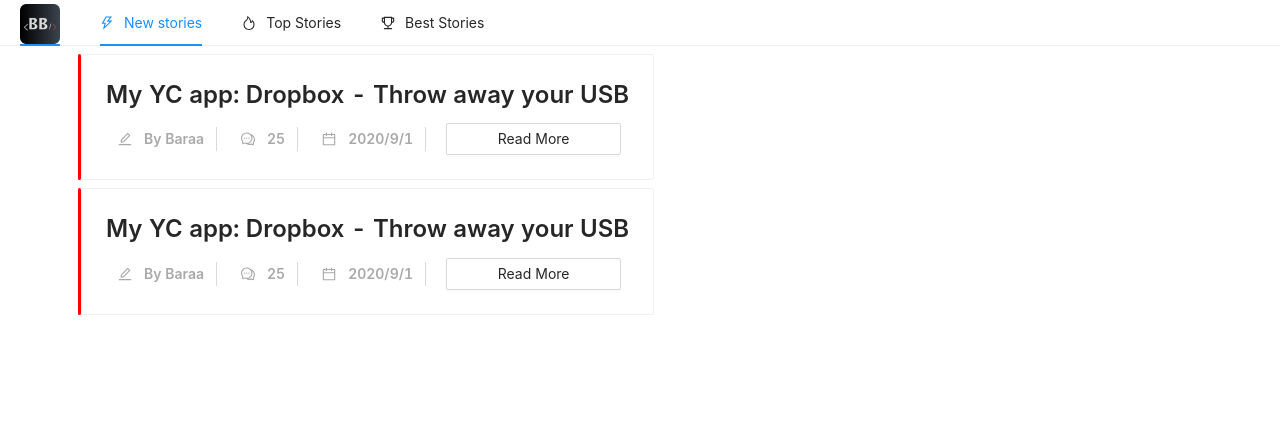
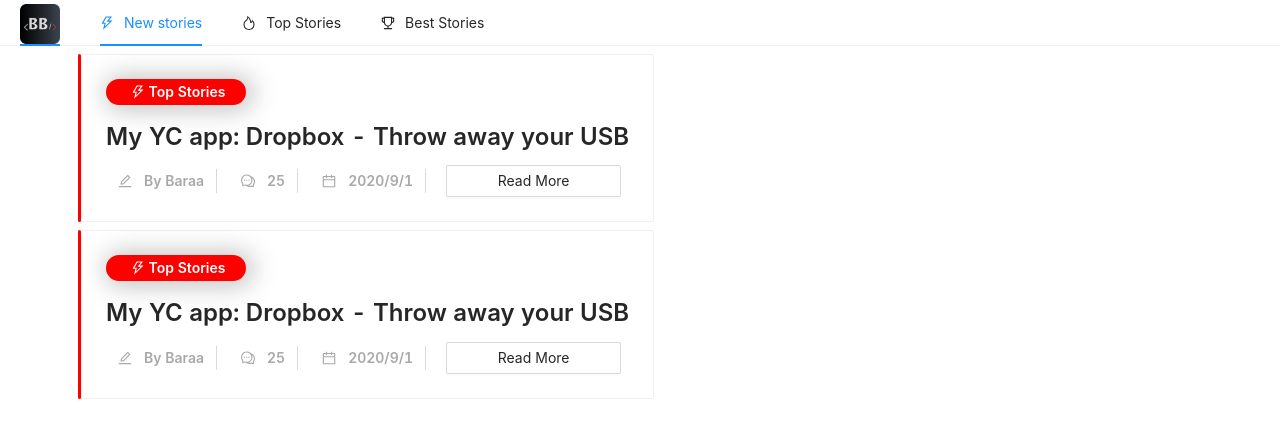
Before and after one commit to BaraaSoft/HackerNews, a React (Create React App) app: page / in a window 1280 px wide. Shown: the top 438 px of the page. Built offline with nearby package versions, Linux system fonts and the light colour scheme.

Commit message:
adding list item badge

```diff
--- a/src/App.css
+++ b/src/App.css
@@ -2,3 +2,8 @@
     max-width: 1140px;
     margin: 0 auto;
 }
+
+.shadow1{
+-webkit-box-shadow: 3px 1px 23px 5px rgba(133, 133, 133, 0.509);
+box-shadow: 3px 1px 23px 5px rgba(133, 133, 133, 0.461);
+}
--- a/src/components/ItemView.component.js
+++ b/src/components/ItemView.component.js
@@ -1,7 +1,7 @@
 import React, { useEffect } from 'react';
 import styled from 'styled-components';
-import { Typography, Card, Divider, Button } from 'antd';
-import { EditOutlined, CommentOutlined, CalendarOutlined, DoubleRightOutlined } from '@ant-design/icons';
+import { Typography, Card, Divider, Button, Badge } from 'antd';
+import { EditOutlined, CommentOutlined, CalendarOutlined, ThunderboltOutlined } from '@ant-design/icons';
 import moment from 'moment'
 
 const { Title, Text } = Typography;
@@ -51,6 +51,21 @@
     padding:0px 8px;
 `;
 
+const CategoryDiv = styled.div`
+
+    background-color:red;
+    color: white;
+    max-width:140px;
+    padding:2px 16px;
+    border-radius:20px;
+    display:flex;
+    justify-content:center;
+    align-items:center;
+    font-weight:600;
+    margin-bottom:16px;
+
+`;
+
 
 
 const formatedTime = (unixTime) => {
@@ -83,6 +98,11 @@
         <ContainerDiv>
             <IndicatorDiv />
             <Card>
+
+                <CategoryDiv className="shadow1" >
+                    <ThunderboltOutlined style={{ color: 'white', padding: '4px 4px' }} />
+                    Top Stories
+                </CategoryDiv>
                 <Title level={3} ellipsis strong>My YC app: Dropbox - Throw away your USB </Title>
                 <BarDiv>
                     <BarItem>
```
